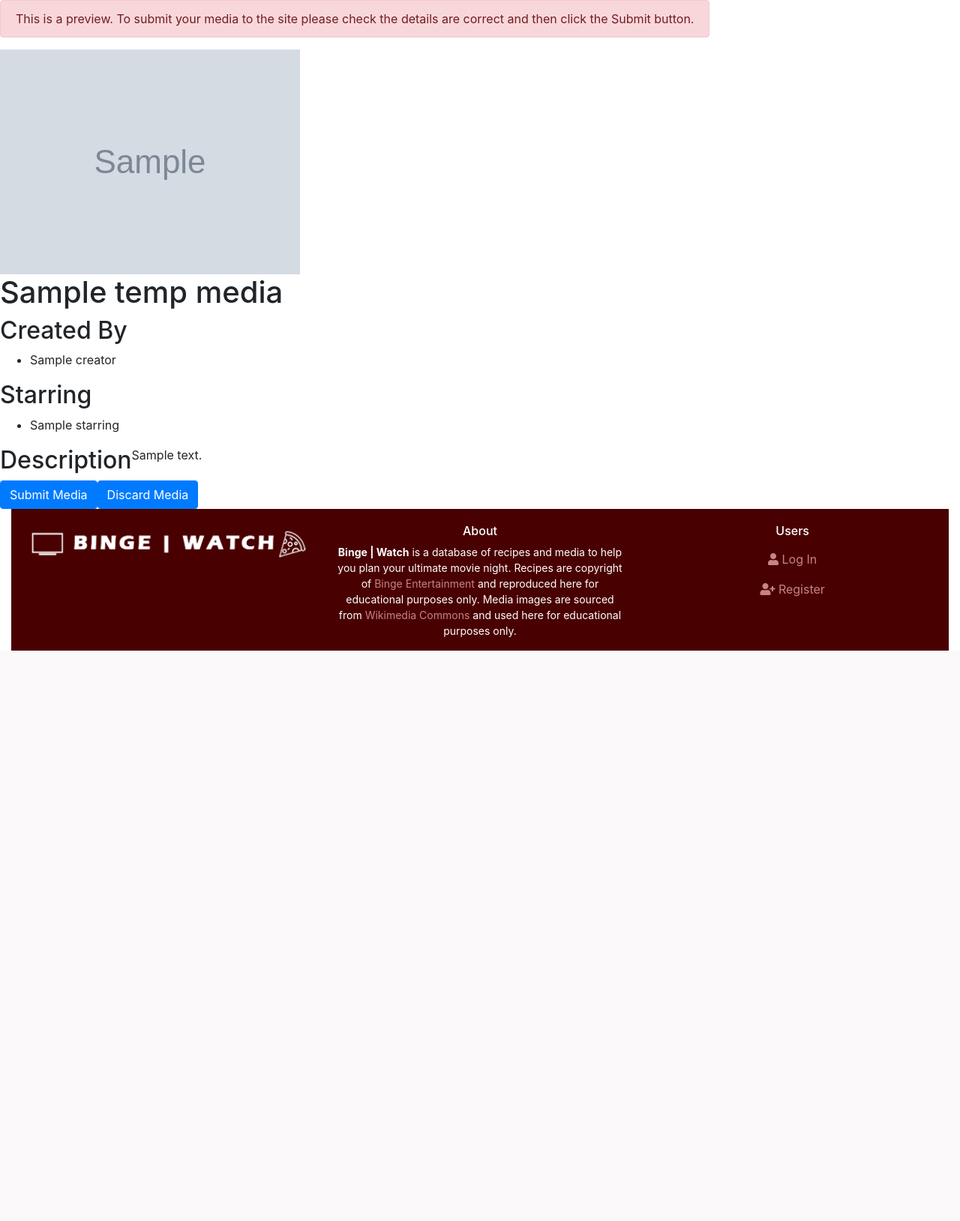
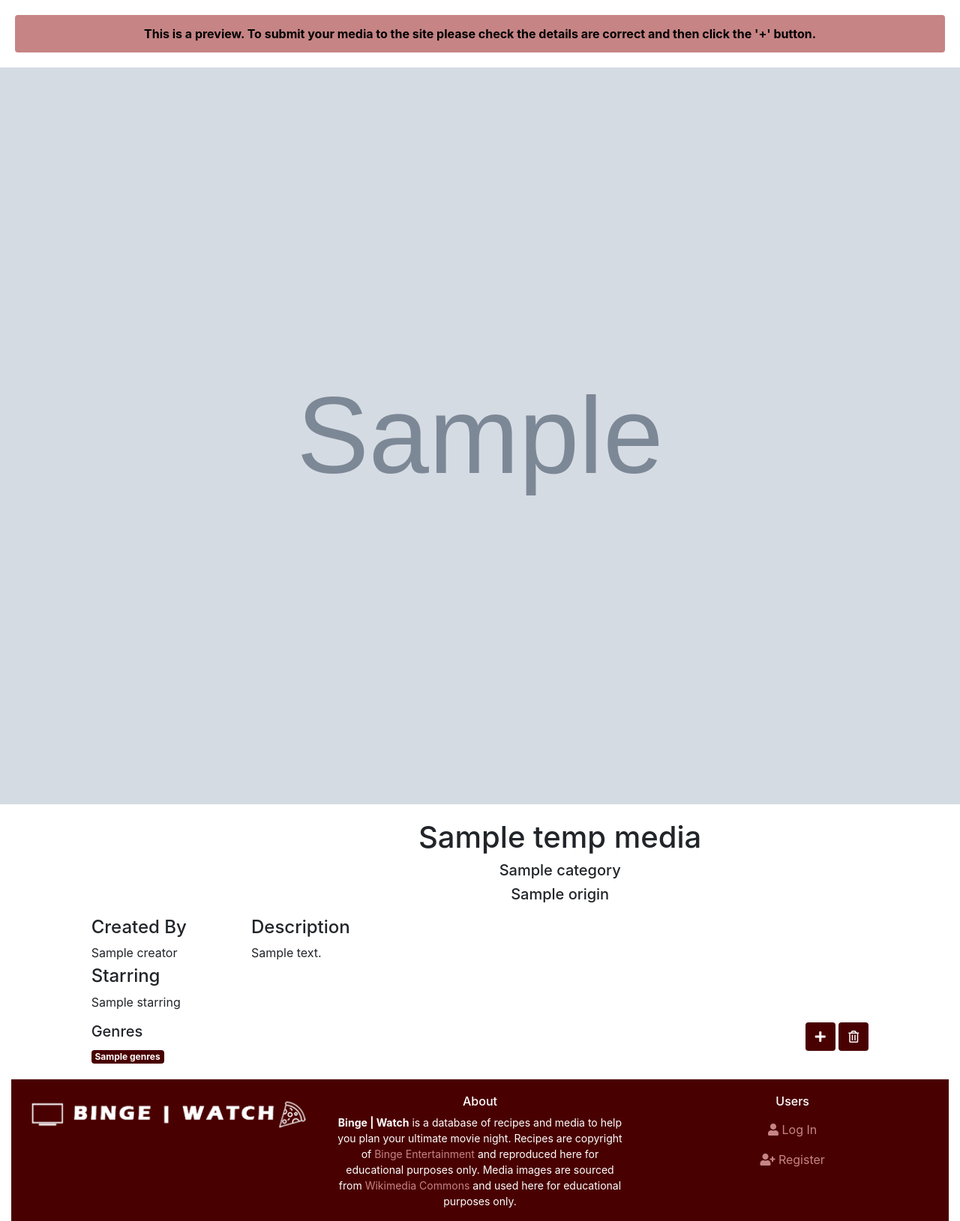
Before and after one commit to TwelvePercentHero/bingewatch, a Flask app: template templates/media-preview.html in a window 1280 px wide. Shown: the part 82-1711 px from the top of the page at 75% size. Before the commit the page ends 950 px from the top, so only its background shows below. Run offline with Flask 2, Linux system fonts and the light colour scheme; the template is opened without the code that fills it: most values are stand-ins (such as "Sample title", 1, 10 or a date in 2020); grey boxes marked "Sample" are stand-in pictures; some libraries are stand-ins or nearby versions.

Commit message:
Added styles to media-preview.html

```diff
--- a/templates/media-preview.html
+++ b/templates/media-preview.html
@@ -2,53 +2,60 @@
 
 {% block content %}
 
-<div class="container-fluid">
-        <div class="row">
-            <div class="alert alert-danger" role="alert">
-                This is a preview. To submit your media to the site please check the details are correct and then click the Submit button.
+<section class="media-section">
+
+  <div class="text-center">
+    <div class="alert alert-preview" role="alert">
+      <strong>This is a preview. To submit your media to the site please check the details are correct and then click the '+' button.</strong>
     </div>
   </div>
 
   <div class="row">
-        <img class="media-header img-fluid" src="../{{ temp_media.media_image }}">
+    <img class="img-fluid media-image" src="../{{ temp_media.media_image }}">
+  </div>
+
+  <div class="container-fluid">
+    <div class="row subheader-row">
+      <div class="like-div col-xs-12 offset-md-1 col-md-2">
+      </div>
+      <div class="text-center col-xs-12 col-md-8">
+        <h1>{{ temp_media.media_name }}</h1>
+        <h5>{{ temp_media.category }}</h5>
+        <h5>{{ temp_media.origin }}</h5>
+      </div>
     </div>
 
     <div class="row">
-        <h1>{{ temp_media.media_name }}</h1>
+      <div class="col-xs-12 offset-md-1 col-md-2">
+        <h4>Created By</h4>
+        {% for c in temp_media.creators %}
+        <p class="media-list">{{ c }}</p>
+        {% endfor %}
+
+        <h4>Starring</h4>
+        {% for s in temp_media.starring %}
+        <p class="media-list">{{ s }}</p>
+        {% endfor %}
       </div>
 
-    <div class="row">
-        <h2>Created By</h2>
+      <div class="col-md-8">
+        <h4>Description</h4>
+        <p>{{ temp_media.description }}</p>
+      </div>
     </div>
 
-    <div class="row">
-        <ul>
-            {% for c in temp_media.creators %}
-            <li>{{ c }}</li>
+    <div class="row meta-info">
+      <div class="col-xs-4 offset-md-1 col-md-4 admin-div">
+        <h5>Genres</h5>
+        {% for g in temp_media.genres %}
+        <span class="badge badge-primary">{{ g }}</span>
         {% endfor %}
-        </ul>
       </div>
 
-    <div class="row">
-        <h2>Starring</h2>
+      <div class="col-xs-4 col-md-6 manage-buttons">
+        <a href="{{ url_for('submit_media', submit_media_id = temp_media._id )}}" class="btn btn-control"><i class="fas fa-plus"></i></a>
+        <button type="button" class="btn btn-control" data-toggle="modal" data-target="#discard-media-modal"><i class="far fa-trash-alt"></i></button>
       </div>
-
-    <div class="row">
-        <ul>
-            {% for s in temp_media.starring %}
-            <li>{{ s }}</li>
-            {% endfor %}
-        </ul>
-    </div>
-
-    <div class="row">
-        <h2>Description</h2>
-        <p>{{ temp_media.description }}</p>
-    </div>
-
-    <div class="row">
-        <a href="{{ url_for('submit_media', submit_media_id = temp_media._id )}}" class="btn btn-primary">Submit Media</a>
-        <button type="button" class="btn btn-primary" data-toggle="modal" data-target="#discard-media-modal">Discard Media</button>
     </div>
 
     <!-- Modal -->
```
Also changed, not shown: static/images/uploads/deadpool.jpeg (added). Lines whose indentation alone changed are shown as unchanged.
